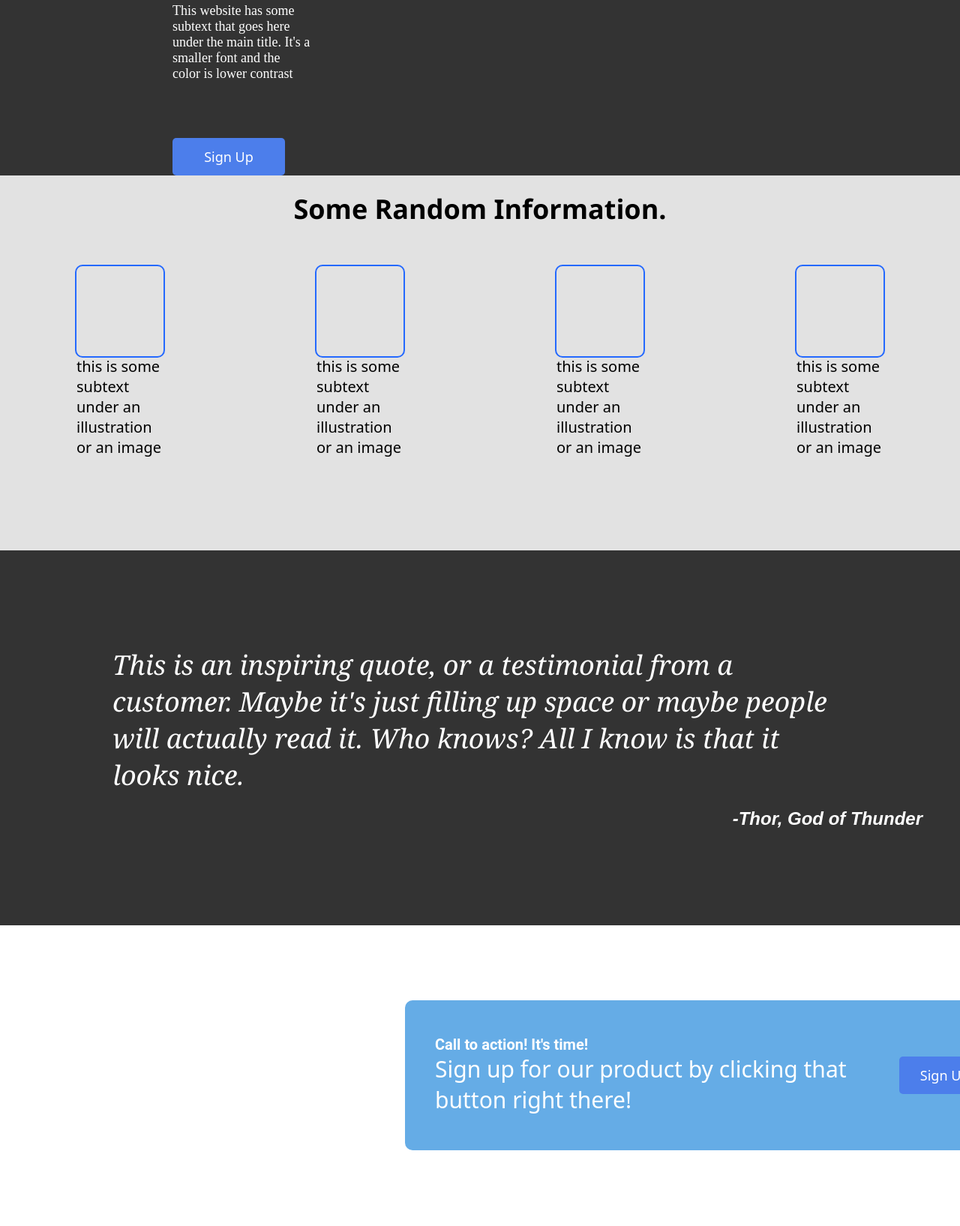
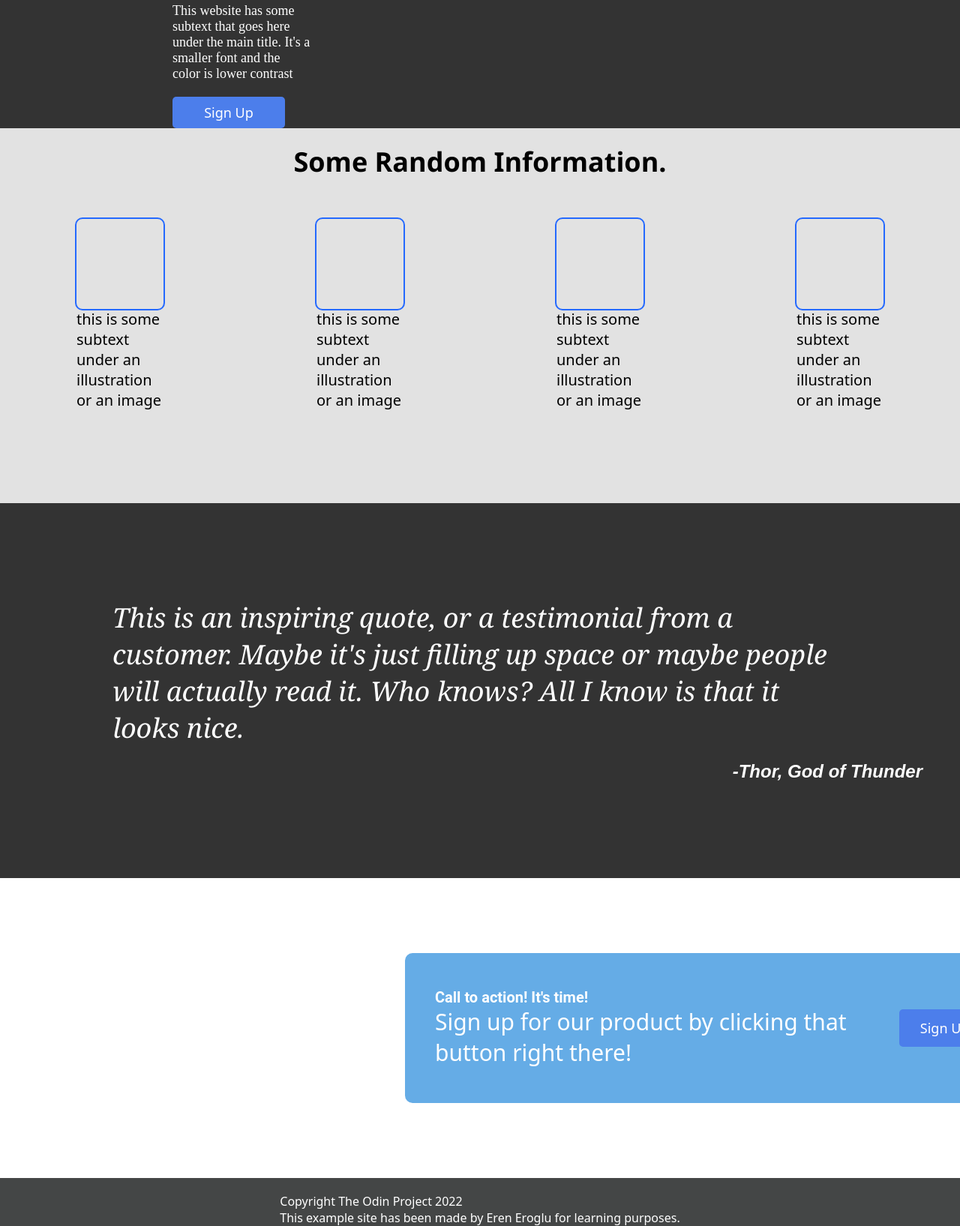
Before and after one commit to eren-eroglu/landing-page, a plain HTML site: page index.html in a window 1280 px wide. Shown: the part 400-2035 px from the top of the page at 75% size. Drawn offline with Linux system fonts and the light colour scheme.

Commit message:
The copyright part has been added to the end of the page. The project has been done

```diff
--- a/index.html
+++ b/index.html
@@ -24,7 +24,7 @@
 <div class="col-1">
   <h2>This website is awesome</h2>
   <h3>This website has some subtext that goes here under the main title. It's a smaller font and the color is lower contrast</h3>
-  <button>Sign Up</button>
+  <button class="buttonilk">Sign Up</button>
 </div>
 
 <div class="img">This is a placeholder for an image</div>
@@ -61,10 +61,14 @@
     <h2 class="call">Call to action! It's time!</h2>
     <h4 class="Sign-up">Sign up for our product by clicking that button right there!</h4>
   </div>
-  <button>Sign Up</button>
+  <button class="buttoniki">Sign Up</button>
 
 </nav>
 
-
+<nav class="last">
+  <div class="copyright">Copyright The Odin Project 2022
+  <br>This example site has been made by Eren Eroglu for learning purposes.
+  </div>
+</nav>
 </body>
 </html>
--- a/style.css
+++ b/style.css
@@ -68,7 +68,7 @@ button {
   justify-content: space-between;
 
 }
-button {
+.buttonilk {
   width: 150px;
   margin-top: 20px;
   border-radius: 5px;
@@ -218,8 +218,22 @@ justify-content: center;
   font-family: system-ui, -apple-system, BlinkMacSystemFont, 'Segoe UI', Roboto, Oxygen, Ubuntu, Cantarell, 'Open Sans', 'Helvetica Neue', sans-serif;
 }
 
-button{
+.buttoniki {
+  width: 150px;
+  margin-top: 20px;
+  border-radius: 5px;
+  border-style:  none;
+  transition: 0.2s;
   height: 50px;
   margin-top: 75px;
   margin-right: 20px;
 }
+
+.copyright{
+  color: rgb(255, 255, 255);
+  background-color: rgb(68, 70, 70);
+  display: flex;
+  justify-content: center;
+padding-top: 20px;
+font-family: system-ui, -apple-system, BlinkMacSystemFont, 'Segoe UI', Roboto, Oxygen, Ubuntu, Cantarell, 'Open Sans', 'Helvetica Neue', sans-serif;
+}
```
